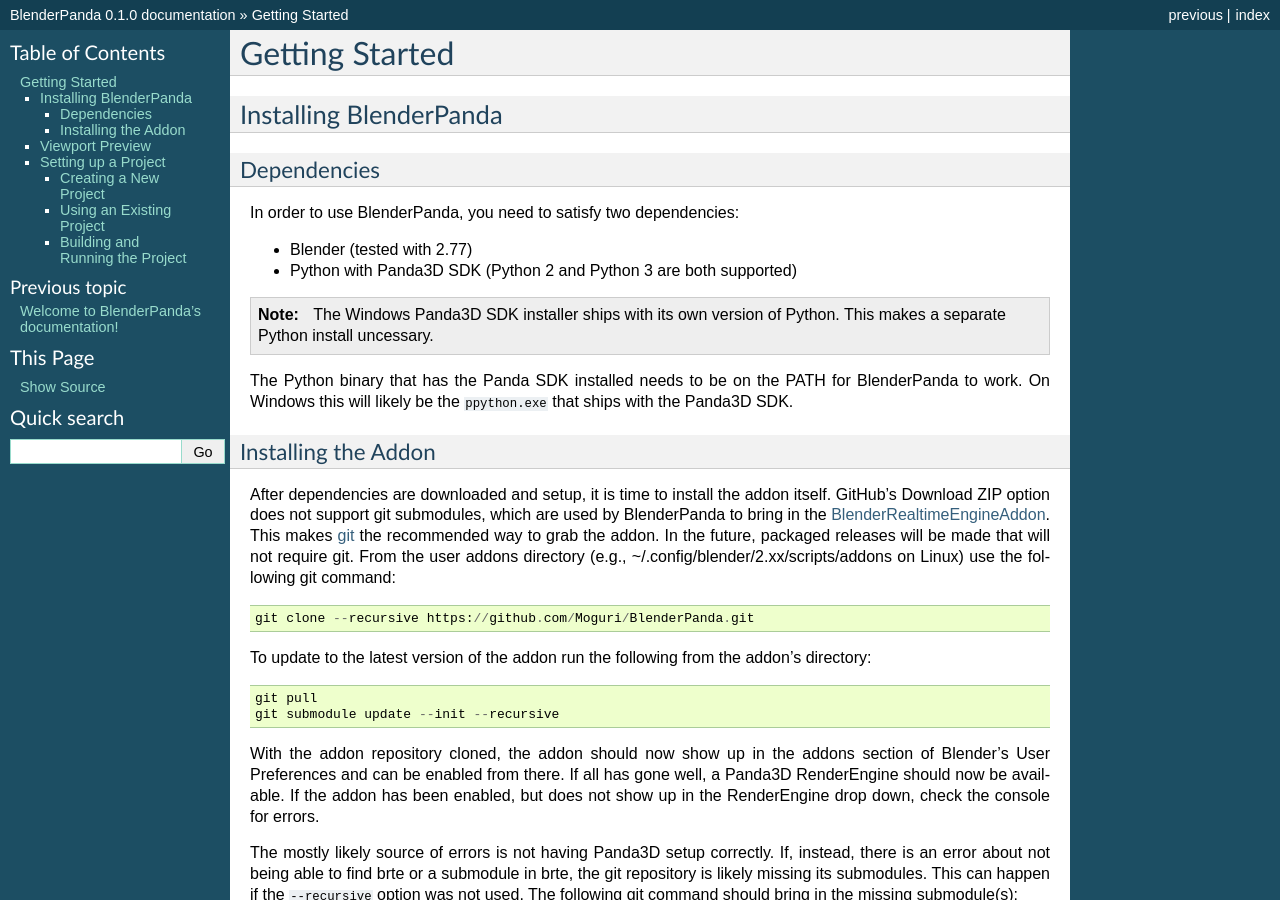
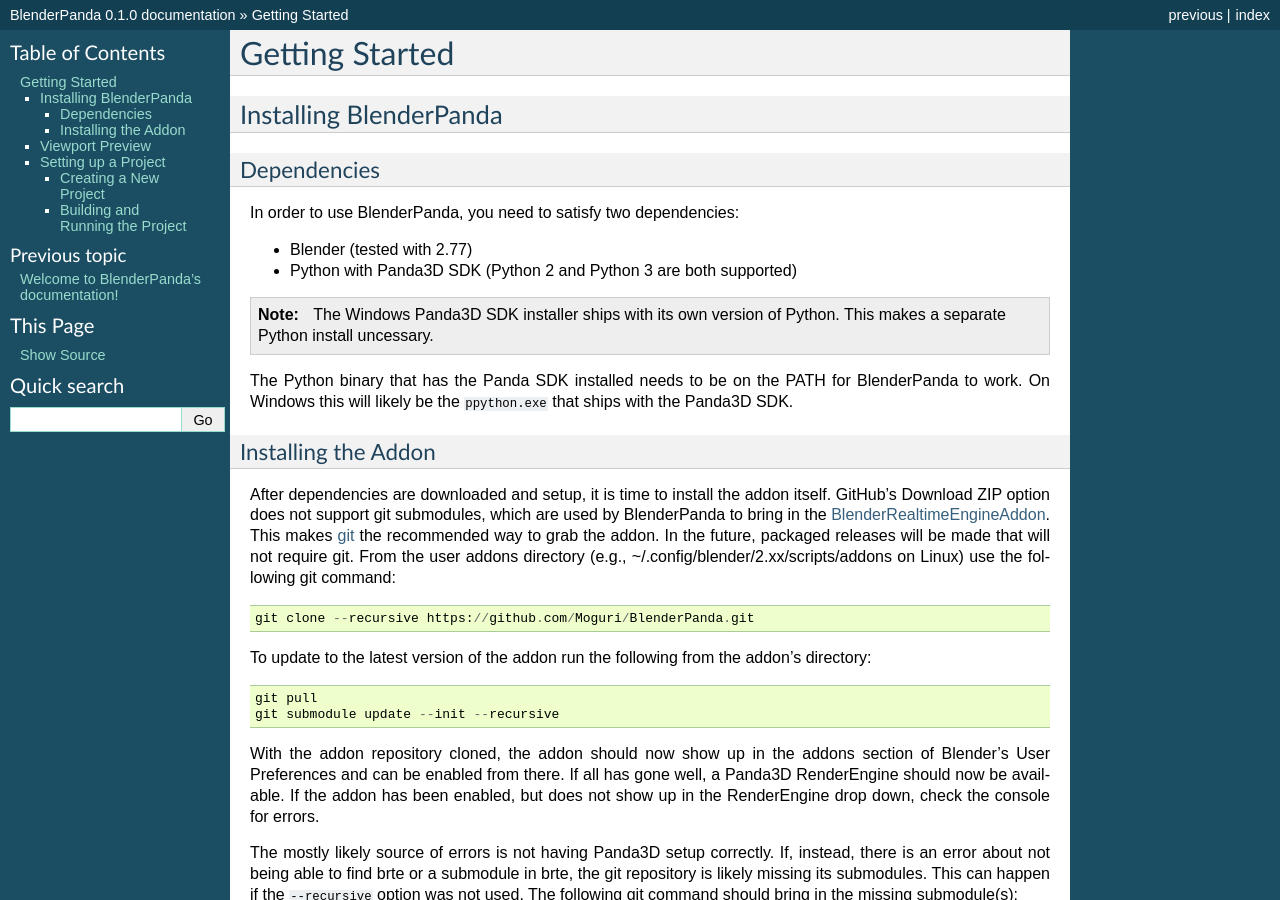
Before and after one commit to Moguri/BlenderPanda, a Sphinx documentation site: the page built from docs/getting_started.rst, in a window 1280 px wide and 900 px high. Built offline with Sphinx 7.4.7, drawn with Linux system fonts in a browser that asks for light colours; some of the changed text lies outside the part shown.

Commit message:
Docs: Remove "Using an Existing Project" sub-section stub
This can be added back in when there is actual content for this
sub-section.

```diff
--- a/docs/getting_started.rst
+++ b/docs/getting_started.rst
@@ -113,10 +113,6 @@
 
 .. image:: images/project_settings.png
 
-Using an Existing Project
-^^^^^^^^^^^^^^^^^^^^^^^^^
-TODO
-
 Building and Running the Project
 ^^^^^^^^^^^^^^^^^^^^^^^^^^^^^^^^
 The project can be run via the main.py as any normal Panda3D application or the Run Project button in the render properties in Blender.
```
